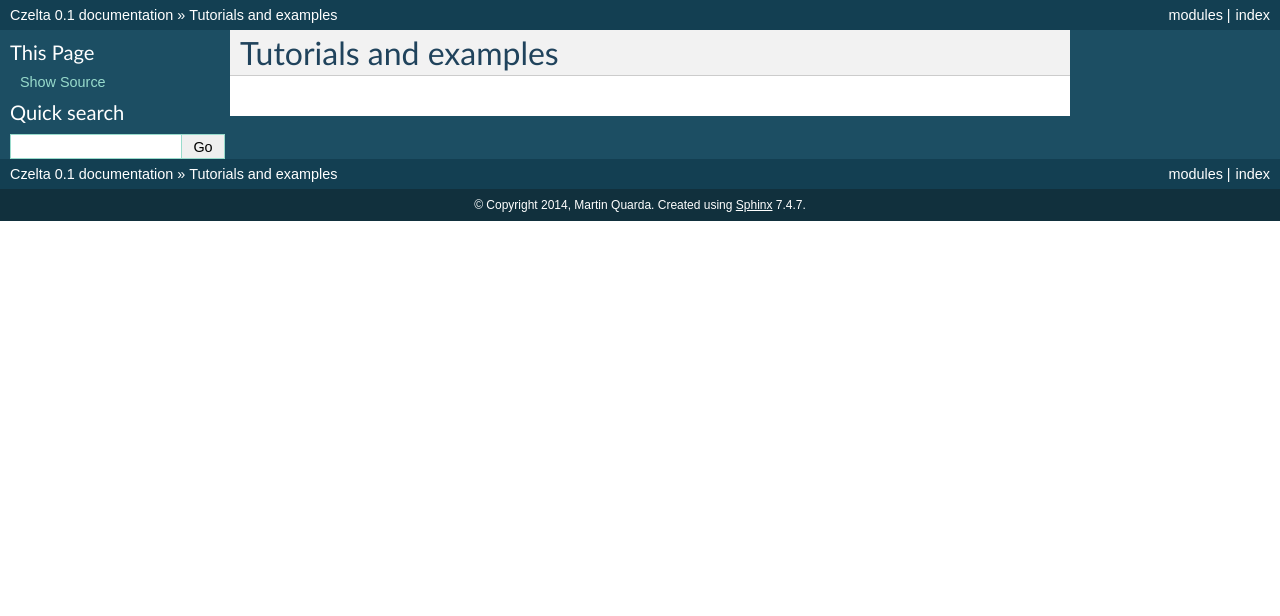
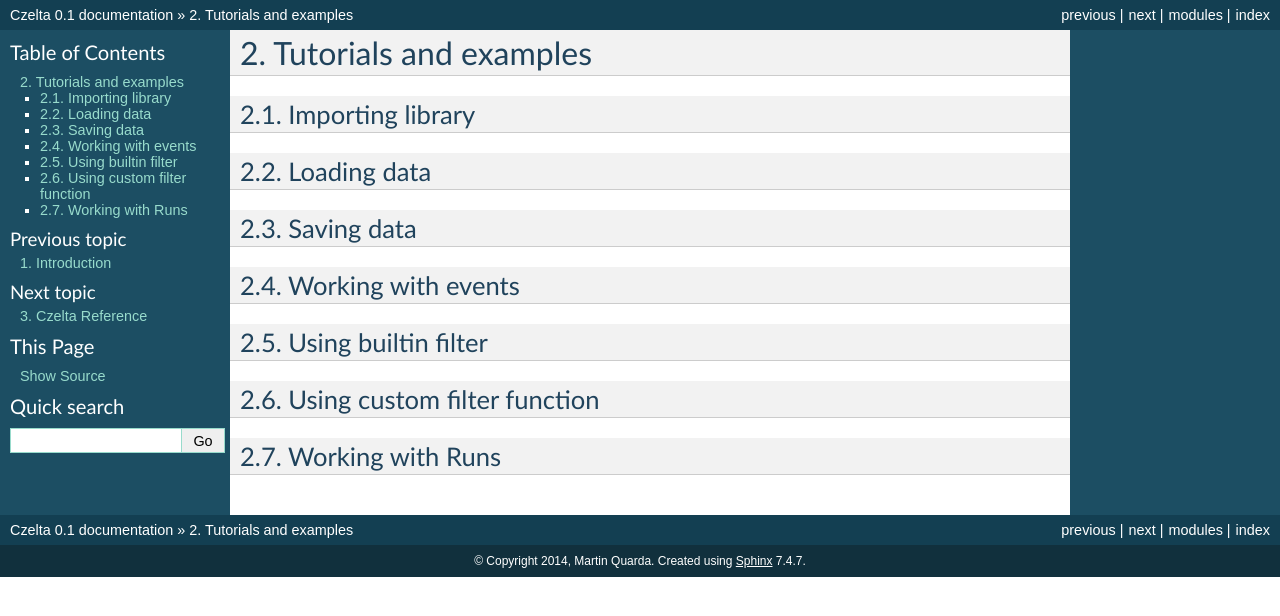
Before and after one commit to Hinogary/czelta-python, a Sphinx documentation site: the page built from doc/tutorials.rst, in a window 1280 px wide. Shown: the top 616 px of the page. Built offline with Sphinx 7.4.7, drawn with Linux system fonts in a browser that asks for light colours.

Commit message:
doc update

```diff
--- a/doc/index.rst
+++ b/doc/index.rst
@@ -13,6 +13,7 @@ Contents:
    :numbered:
 
    introduction.rst
+   tutorials.rst
    reference.rst
 
 
--- a/doc/tutorials.rst
+++ b/doc/tutorials.rst
@@ -1,2 +1,23 @@
 Tutorials and examples
 ======================
+
+Importing library
+-----------------
+
+Loading data
+------------
+
+Saving data
+-----------
+
+Working with events
+-------------------
+
+Using builtin filter
+--------------------
+
+Using custom filter function
+----------------------------
+
+Working with Runs
+-----------------
```
